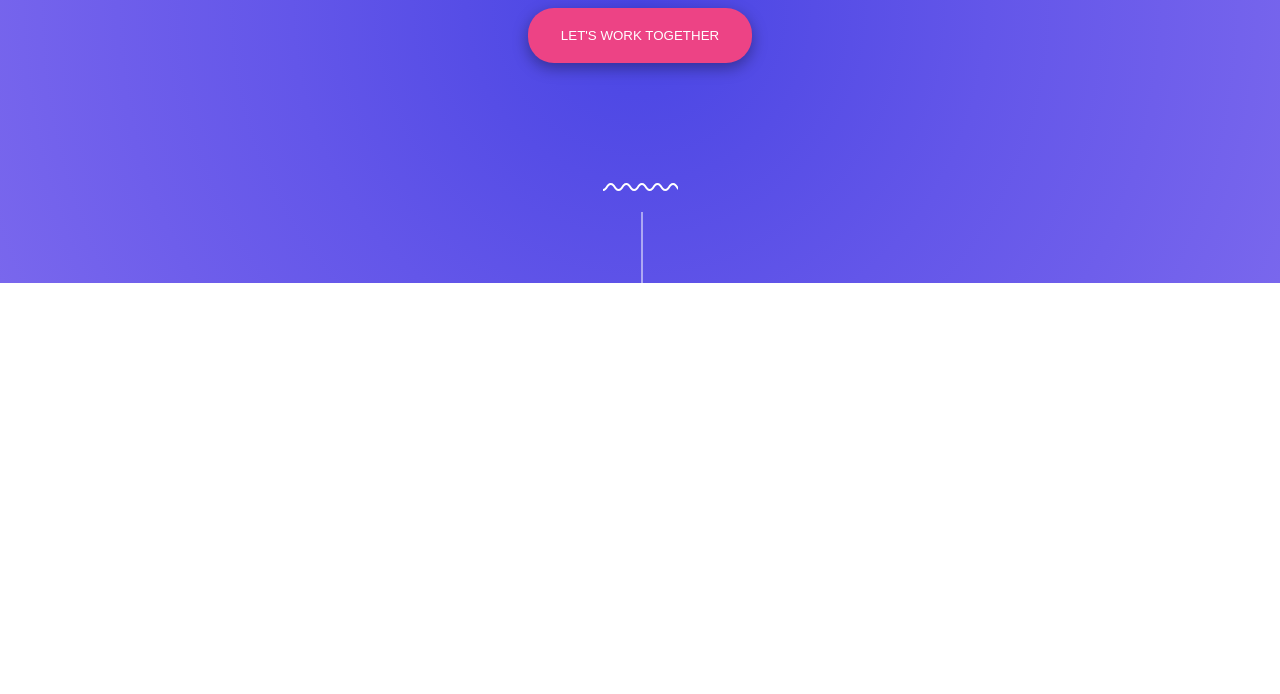
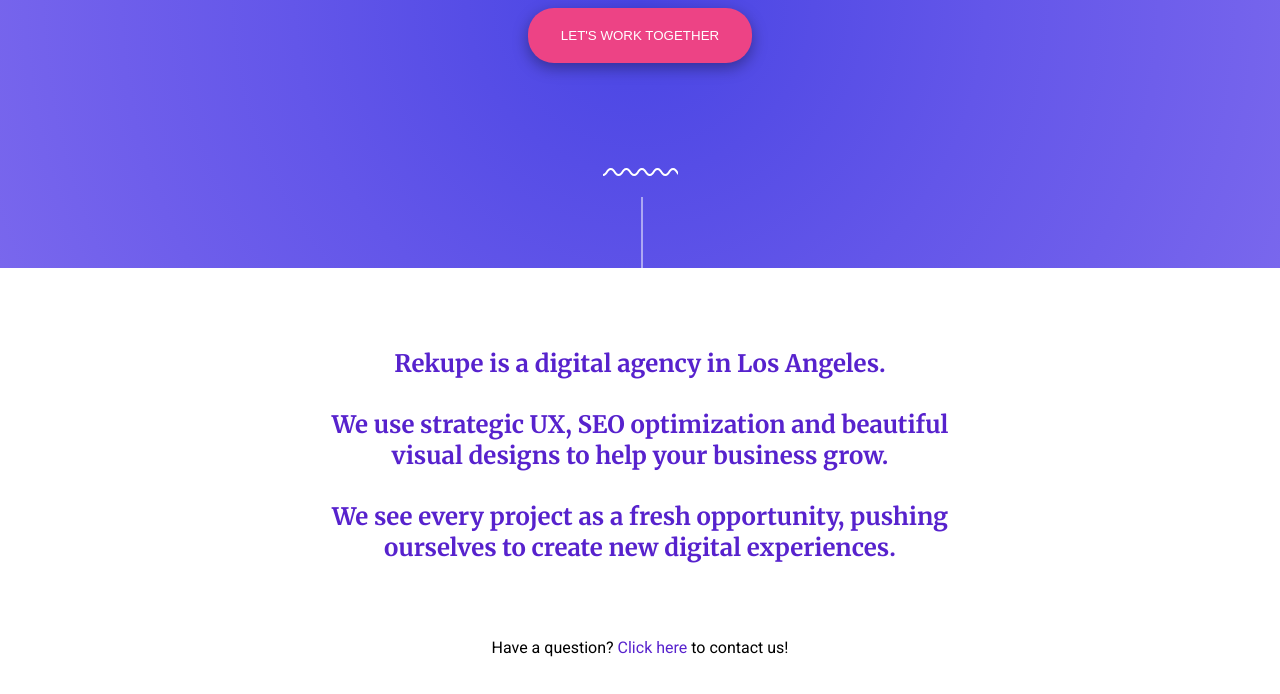
Before and after one commit to PieterAndriesBerg/frontend-html-css-concept-opdracht, a plain HTML site: page index.html in a window 1280 px wide. Shown: the part 266-960 px from the top of the page. Before the commit the page ends 800 px from the top, so only its background shows below. Drawn offline with Linux system fonts and the light colour scheme.

Commit message:
finished introduction a.k.a Call to action part of site.

```diff
--- a/index.html
+++ b/index.html
@@ -24,8 +24,14 @@
         </div>
         <div class="header-icon">
         </div>
-
-
     </header>
+    <section class="business-strategy">
+        <div class="business-flex-container">
+            <h2>Rekupe is a digital agency in Los Angeles.</h2>
+            <h2>We use strategic UX, SEO optimization and beautiful<br> visual designs to help your business grow.</h2>
+            <h2>We see every project as a fresh opportunity, pushing<br> ourselves to create new digital experiences.</h2>
+            <p>Have a question? <a href="#">Click here</a> to contact us!</p>
+        </div>
+    </section>
 </body>
 </html>
--- a/styles.css
+++ b/styles.css
@@ -47,13 +47,10 @@
 }
 
 a {
-    color: inherit;
+    color: var(--purple);
 }
 
 /* ------------------------------- 3. Layout --------------------------------------- */
-
-
-
 
 
 /* --------------- 3.1 Reusables ----------------------- */
@@ -70,6 +67,10 @@
     align-items: center;
     color: white;
     background-image: radial-gradient(circle, #4845e4, #564de6, #6356e9, #6e5eeb, #7967ed);
+}
+
+header a {
+    color: inherit;
 }
 
 header h1 {
@@ -117,7 +118,7 @@
 }
 
 .header-icon {
-    margin-top: 90px;
+    margin-top: 75px;
     width: 75px;
     height: 100px;
     background: url("./assets/squiggle_line_stripe.svg") no-repeat ;
@@ -125,4 +126,23 @@
 
 /* --------------- 4.2 Introduction ------------------- */
 
+.business-flex-container {
+    display: flex;
+    flex-direction: column;
+    justify-content: center;
+    align-items: center;
+    gap: 30px;
+    text-align: center;
+    margin-top: 80px;
+}
+
+.business-flex-container h2 {
+    color: var(--purple);
+}
+
+.business-flex-container p {
+    margin-top: 45px;
+    margin-bottom: 45px;
+}
+
 /* ------------------------------- 5. Media Queries -------------------------------- */
```
